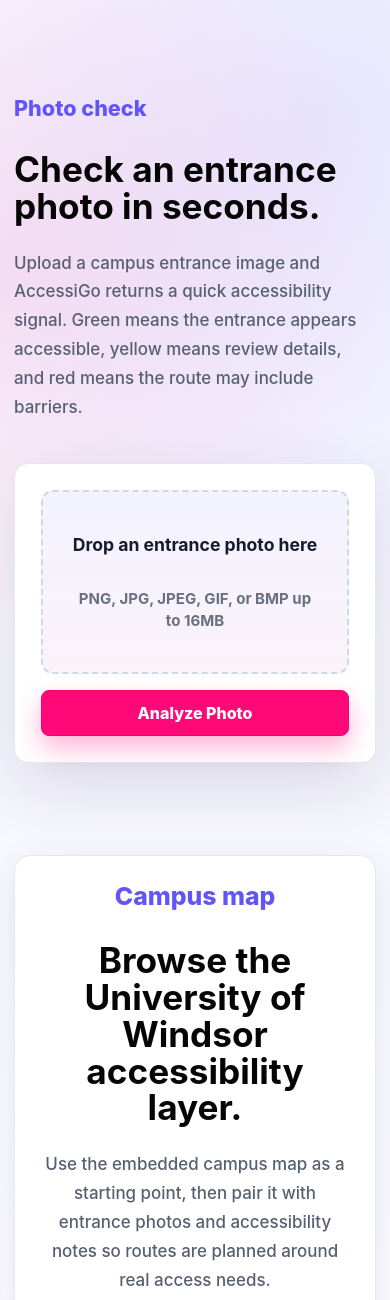
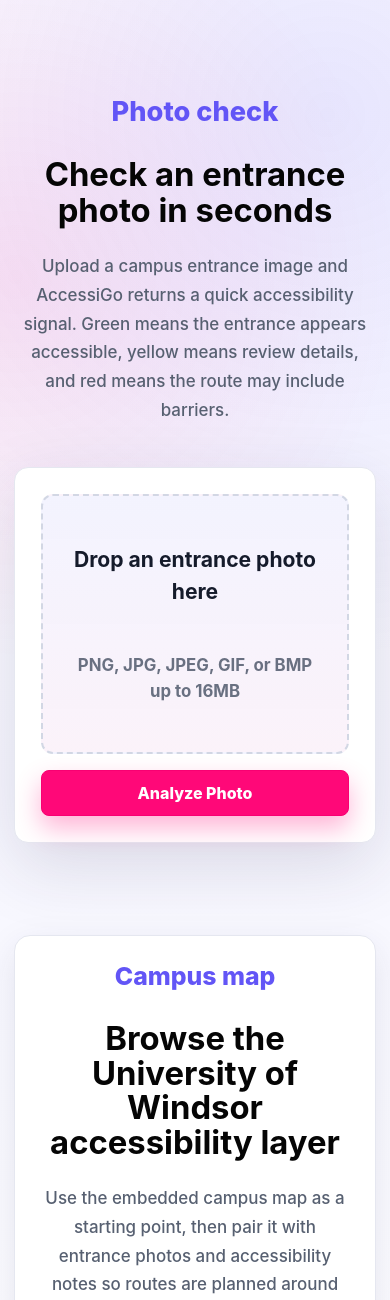
Before and after one commit to AccessiGo/AccessiGo, a Flask app: page /upload in a window 390 px wide. Shown: the part 129-1429 px from the top of the page. Run offline with Flask 3, Linux system fonts and the light colour scheme.

Commit message:
design edit

```diff
--- a/frontend/src/App.tsx
+++ b/frontend/src/App.tsx
@@ -258,7 +258,7 @@ const UploadCard: React.FC = () => {
     <section className="upload-card" id="upload">
       <div className="section-copy">
         <span className="section-label">Photo check</span>
-        <h2>Check an entrance photo in seconds.</h2>
+        <h2>Check an entrance photo in seconds</h2>
         <p>
           Upload a campus entrance image and AccessiGo returns a quick accessibility signal. Use it
           as an early warning before adding details to the map or choosing a route.
@@ -389,7 +389,7 @@ const MapSection: React.FC = () => (
   <section className="map-section" id="map">
     <div className="section-copy section-copy--center">
       <span className="section-label">Campus map</span>
-      <h2>Browse the University of Windsor accessibility layer.</h2>
+      <h2>Browse the University of Windsor accessibility layer</h2>
       <p>
         Use the embedded campus map as a starting point, then pair it with entrance photos and
         accessibility notes so routes are planned around real access needs.
--- a/static/style.css
+++ b/static/style.css
@@ -812,6 +812,12 @@ img {
   margin-right: auto;
 }
 
+.map-section .section-copy--center h1,
+.map-section .section-copy--center h2 {
+  font-size: clamp(2.65rem, 4vw, 3.95rem);
+  line-height: 1.06;
+}
+
 .map-frame-wrap {
   overflow: hidden;
   height: 520px;
@@ -829,7 +835,8 @@ img {
 }
 
 .upload-card {
-  align-items: start;
+  grid-template-columns: minmax(0, 0.92fr) minmax(480px, 1.08fr);
+  align-items: stretch;
 }
 
 .upload-page .upload-card {
@@ -843,8 +850,10 @@ img {
 .upload-panel {
   display: grid;
   gap: 16px;
+  align-content: center;
   min-width: 0;
   max-width: 100%;
+  min-height: 100%;
   padding: 26px;
   border: 1px solid var(--border);
   border-radius: 18px;
@@ -852,12 +861,33 @@ img {
   box-shadow: var(--shadow);
 }
 
+.upload-card .section-copy {
+  text-align: center;
+}
+
+.upload-card .section-label {
+  margin-bottom: 24px;
+  font-size: 1.7rem;
+}
+
+.upload-card .section-copy h1,
+.upload-card .section-copy h2 {
+  font-size: clamp(2.85rem, 3.6vw, 3.85rem);
+  line-height: 1.08;
+}
+
+.upload-card .section-copy p {
+  max-width: 680px;
+  margin-left: auto;
+  margin-right: auto;
+}
+
 .file-drop {
   display: grid;
   place-items: center;
   gap: 6px;
   min-width: 0;
-  min-height: 184px;
+  min-height: 260px;
   padding: 28px;
   border: 2px dashed #d2d7e4;
   border-radius: 12px;
@@ -876,11 +906,11 @@ img {
 
 .file-drop strong {
   color: #151b2b;
-  font-size: 1.1rem;
+  font-size: 1.32rem;
 }
 
 .file-drop span {
-  font-size: 0.94rem;
+  font-size: 1.05rem;
   font-weight: 650;
   overflow-wrap: anywhere;
 }
@@ -888,7 +918,12 @@ img {
 .upload-actions {
   display: flex;
   flex-wrap: wrap;
+  justify-content: center;
   gap: 10px;
+}
+
+.upload-actions .btn {
+  min-width: 250px;
 }
 
 .preview {
@@ -1148,6 +1183,13 @@ img {
     grid-template-columns: 1fr;
   }
 
+  .upload-card .section-copy h1,
+  .upload-card .section-copy h2,
+  .map-section .section-copy--center h1,
+  .map-section .section-copy--center h2 {
+    font-size: 3rem;
+  }
+
   .roadmap-grid {
     grid-template-columns: 1fr;
   }
@@ -1274,6 +1316,13 @@ img {
     font-size: 2.2rem;
   }
 
+  .upload-card .section-copy h1,
+  .upload-card .section-copy h2,
+  .map-section .section-copy--center h1,
+  .map-section .section-copy--center h2 {
+    font-size: 2.05rem;
+  }
+
   .section-copy p {
     font-size: 1.06rem;
   }
--- a/templates/upload.html
+++ b/templates/upload.html
@@ -25,7 +25,7 @@
         <section class="upload-card" id="upload">
           <div class="section-copy">
             <span class="section-label">Photo check</span>
-            <h1>Check an entrance photo in seconds.</h1>
+            <h1>Check an entrance photo in seconds</h1>
             <p>
               Upload a campus entrance image and AccessiGo returns a quick accessibility signal. Green
               means the entrance appears accessible, yellow means review details, and red means the
@@ -63,7 +63,7 @@
         <section class="map-section" id="map">
           <div class="section-copy section-copy--center">
             <span class="section-label">Campus map</span>
-            <h2>Browse the University of Windsor accessibility layer.</h2>
+            <h2>Browse the University of Windsor accessibility layer</h2>
             <p>
               Use the embedded campus map as a starting point, then pair it with entrance photos and
               accessibility notes so routes are planned around real access needs.
```
Also changed, not shown: frontend/src/styles.css (+53 -4 lines).
